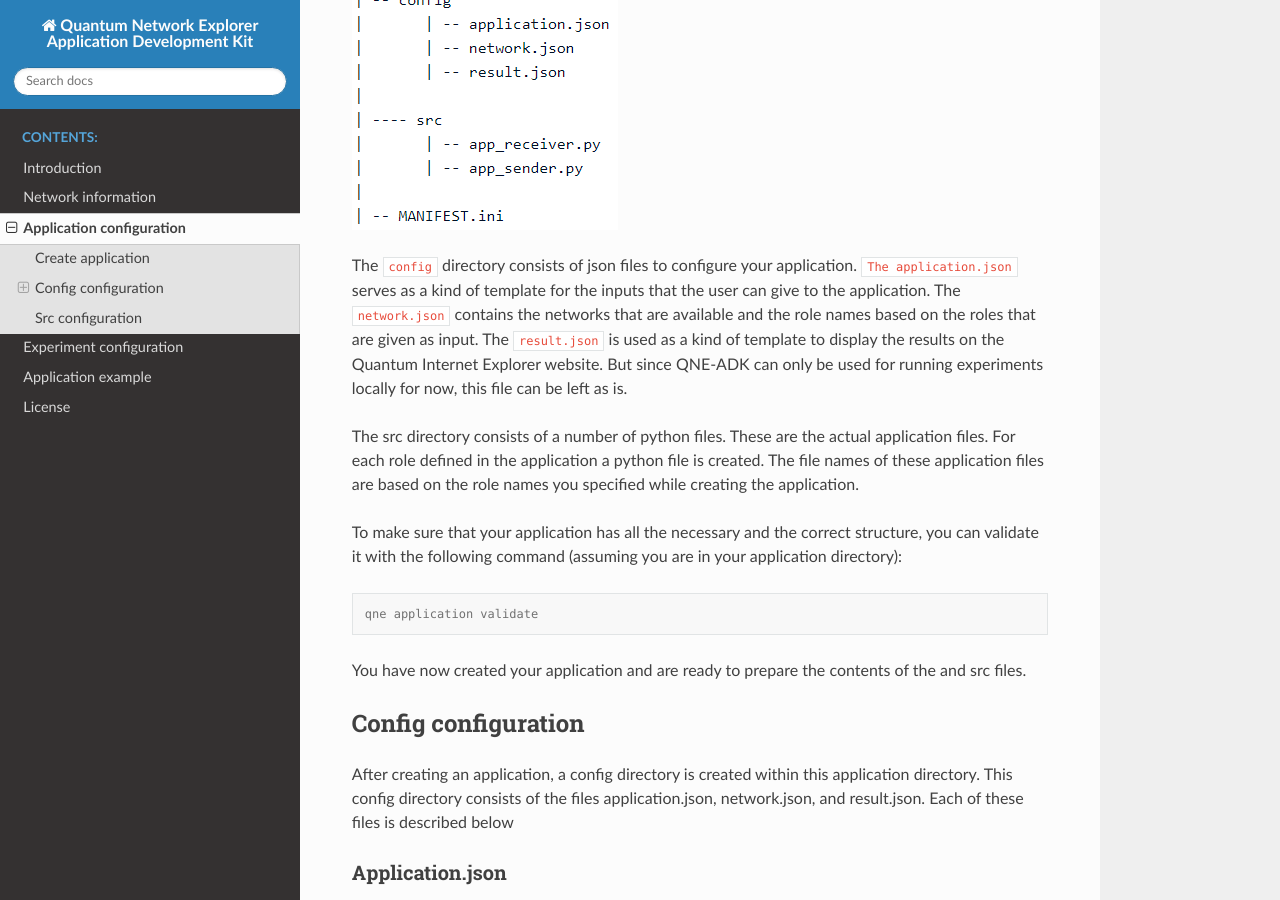
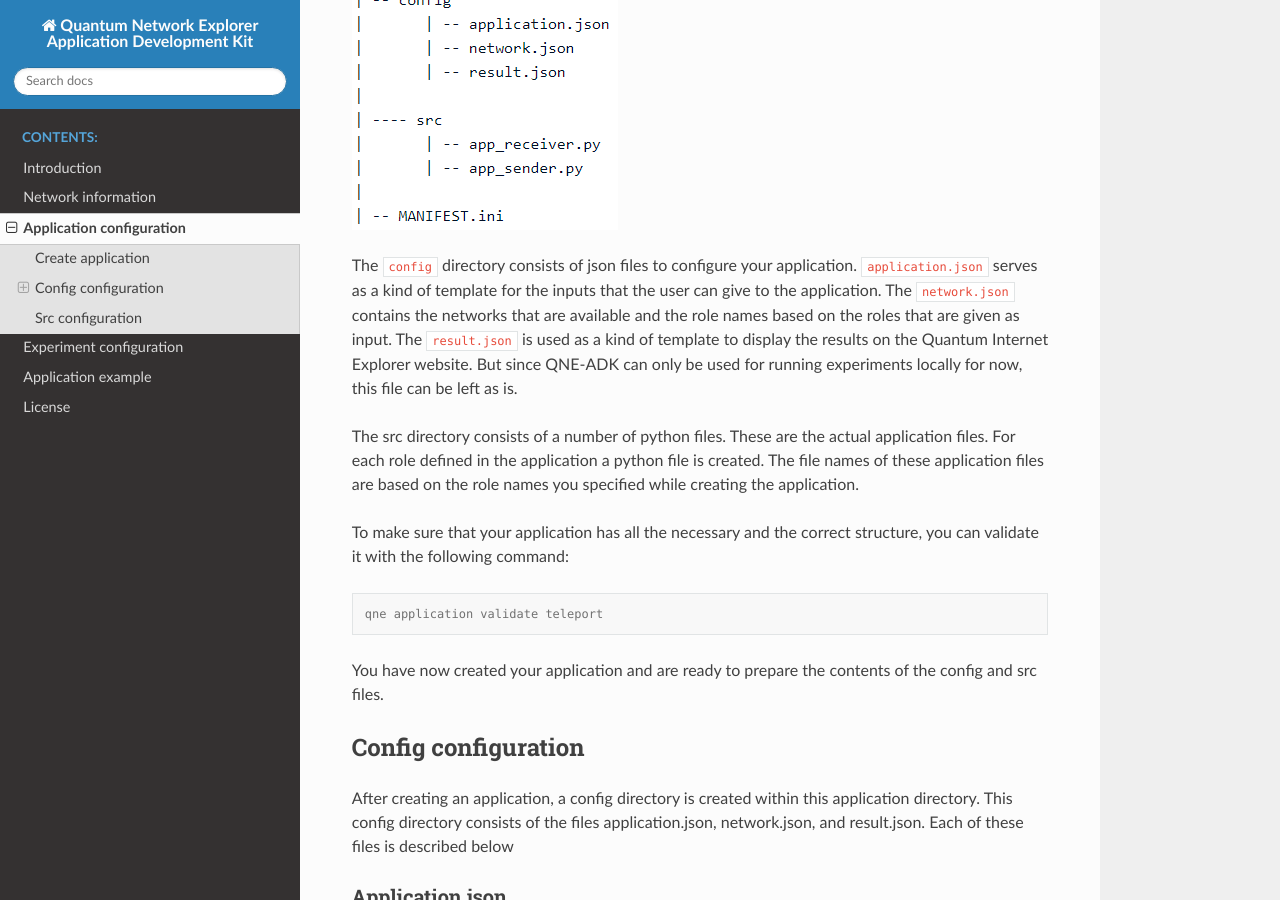
Before and after one commit to QuTech-Delft/qne-adk, a Sphinx documentation site: the page built from docs/application_configuration.rst, in a window 1280 px wide and 900 px high, scrolled down 906 px. Built offline with Sphinx 7.4.7 and the Read the Docs theme 2.0.0, drawn with Linux system fonts in a browser that asks for light colours.

Commit message:
Addressed review comments

```diff
--- a/docs/application_configuration.rst
+++ b/docs/application_configuration.rst
@@ -38,7 +38,7 @@ After executing this command, you should have a directory structure that looks l
 
 .. image:: images/application_structure.png
 
-The ``config`` directory consists of json files to configure your application. ``The application.json`` serves as a kind of
+The ``config`` directory consists of json files to configure your application. ``application.json`` serves as a kind of
 template for the inputs that the user can give to the application. The ``network.json`` contains the networks that are
 available and the role names based on the roles that are given as input. The ``result.json`` is used as a kind of template
 to display the results on the Quantum Internet Explorer website. But since QNE-ADK can only be used for running
@@ -49,13 +49,13 @@ in the application a python file is created. The file names of these application
 specified while creating the application.
 
 To make sure that your application has all the necessary and the correct structure, you can validate it with the
-following command (assuming you are in your application directory):
+following command:
 
 .. code-block:: console
 
-    qne application validate
+    qne application validate teleport
 
-You have now created your application and are ready to prepare the contents of the and src files.
+You have now created your application and are ready to prepare the contents of the config and src files.
 
 Config configuration
 --------------------
--- a/docs/introduction.rst
+++ b/docs/introduction.rst
@@ -65,7 +65,9 @@ If you want to install for development, install with:
 
 .. code-block:: console
 
-    pip install .[dev]
+    pip install -e .[dev]
+
+*Note: installing for development will install packages that are needed to develop the QNE-ADK itself.*
 
 Installing for generating documentation
 ---------------------------------------
```
